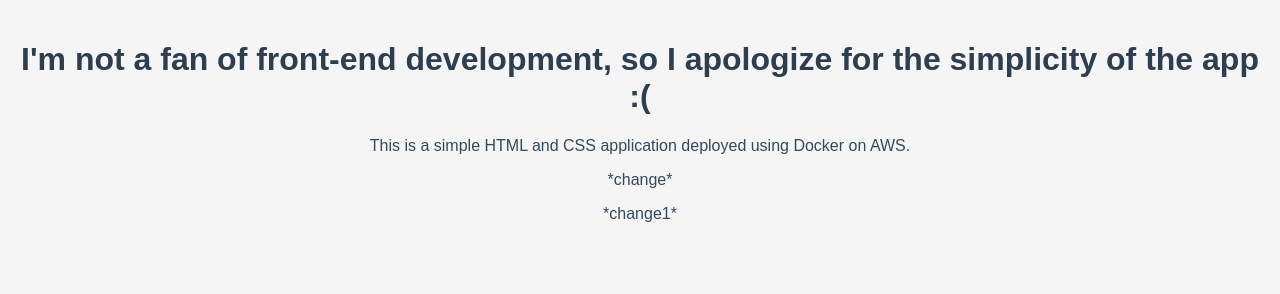
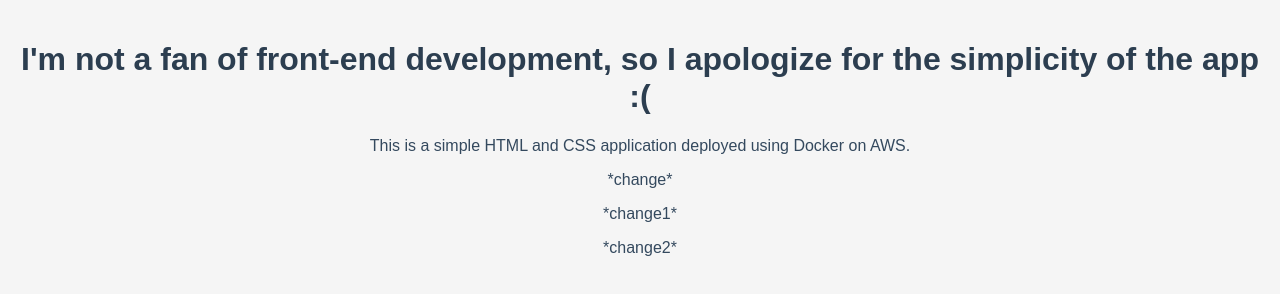
Before and after one commit to JokerFunny/TRIST, a plain HTML site: page LR1/index.html in a window 1280 px wide. Drawn offline with Linux system fonts and the light colour scheme.

Commit message:
Update index.html

```diff
--- a/LR1/index.html
+++ b/LR1/index.html
@@ -11,5 +11,6 @@
     <p>This is a simple HTML and CSS application deployed using Docker on AWS.</p>
     <p>*change*</p>
     <p>*change1*</p>
+    <p>*change2*</p>
 </body>
 </html>
```
